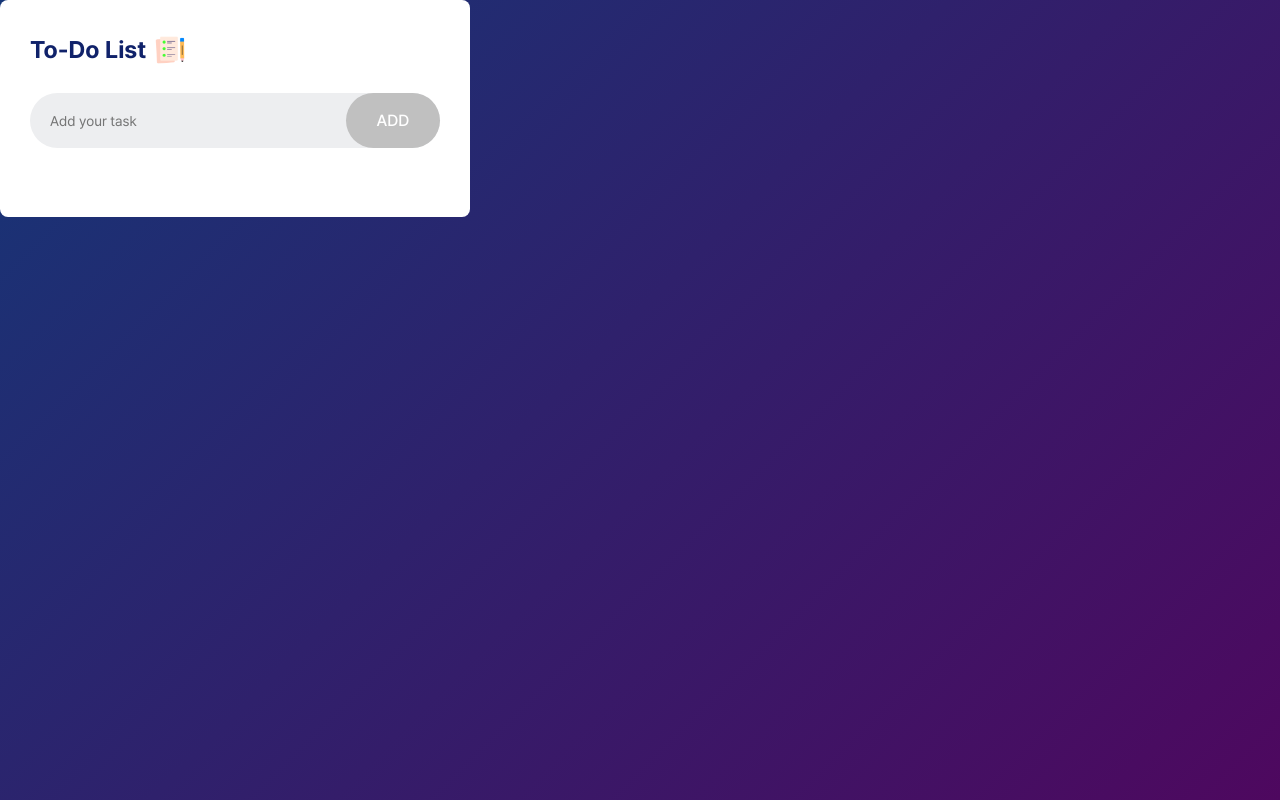
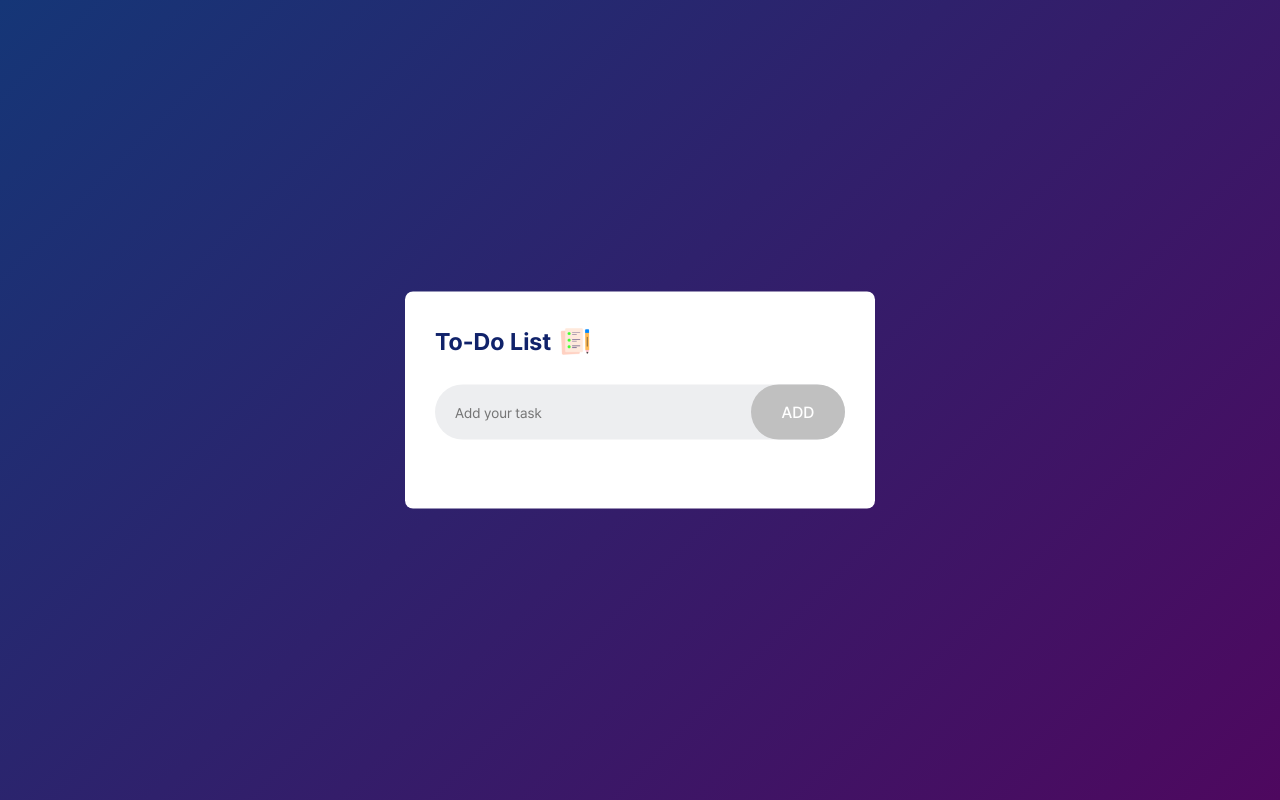
Before and after one commit to CloudServiceHQ/todo-list, a Next.js app: page / in a window 1280 px wide. Built offline with nearby package versions, Linux system fonts and the light colour scheme.

Commit message:
Design: Todo Container 중앙 배치

```diff
--- a/src/app/(main)/page.module.css
+++ b/src/app/(main)/page.module.css
@@ -1 +1,6 @@
-.container {}
+.container {
+    position: absolute;
+    top: 50%;
+    left: 50%;
+    transform: translate(-50%, -50%);
+}
--- a/src/app/(main)/page.tsx
+++ b/src/app/(main)/page.tsx
@@ -2,7 +2,7 @@ import classNames from 'classnames/bind';
 
 import TodoContainer from './_component/TodoContainer';
 
-import styles from './layout.module.css';
+import styles from './page.module.css';
 
 const cx = classNames.bind(styles);
 
```
